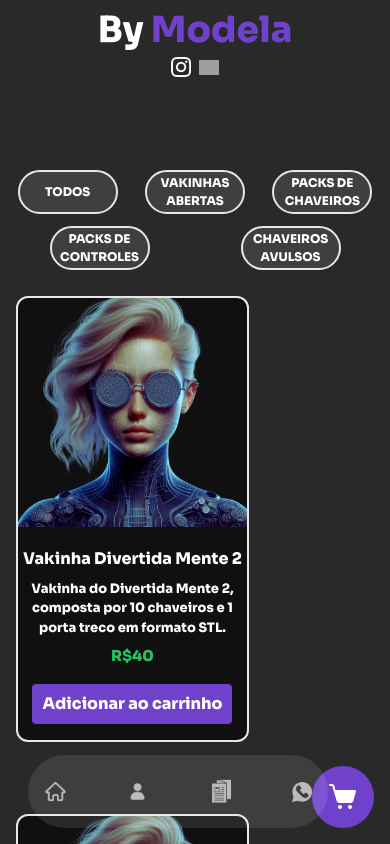
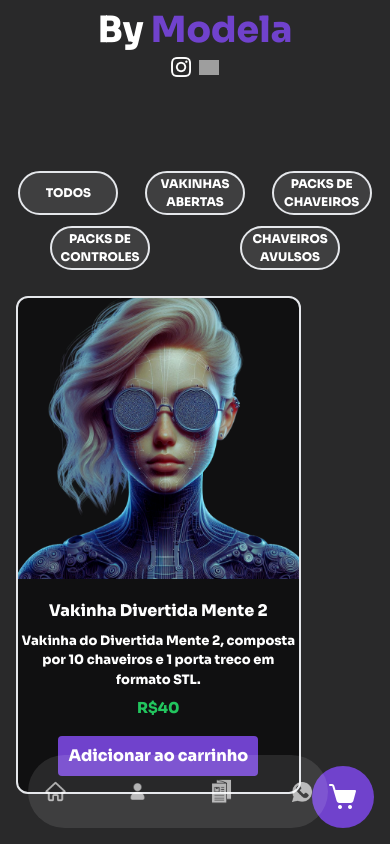
Before and after one commit to euukc/bymodela-site, a Next.js app: page /catalogo in a window 390 px wide. Shown: the top 844 px of the page. Built offline with nearby package versions, Linux system fonts and the light colour scheme; grey boxes are pictures that could not be loaded.

Commit message:
Style: ajustes responsividade mobile

```diff
--- a/src/app/Components/CatalogMenu.jsx
+++ b/src/app/Components/CatalogMenu.jsx
@@ -2,7 +2,7 @@ import React from 'react';
 
 export default function CatalogMenu({ categories = [], onSelectCategory }) {
     return (
-        <div data-aos="fade-right" className="w-full md:w-1/4 flex md:flex-col h-[120px] md:h-[750px] md:border-r border-gray-300 p-[4px] md:p-4">
+        <div data-aos="fade-right" className="w-full md:w-1/4 flex md:flex-col h-[120px] md:h-[750px] md:border-r border-gray-300 p-[5px] md:p-4">
             <ul className="md:space-y-2 space-y-0 flex flex-wrap justify-around items-center">
                 {categories.map(category => (
                     <li
--- a/src/app/Components/ProductList.jsx
+++ b/src/app/Components/ProductList.jsx
@@ -16,7 +16,7 @@ export default function ProductList({ category, onAddToCart }) {
         products;
 
     return (
-        <div data-aos="fade-left" className="p-2 flex flex-wrap md:flex-row gap-4">
+        <div data-aos="fade-left" className="p-2 flex flex-wrap md:flex-row gap-4 w-[350px] md:w-[1300px]">
             {filteredProducts.map(product => (
                   <ProductItem key={product.name} {...product} onAddToCart={() => onAddToCart(product)} />
             ))}
```
